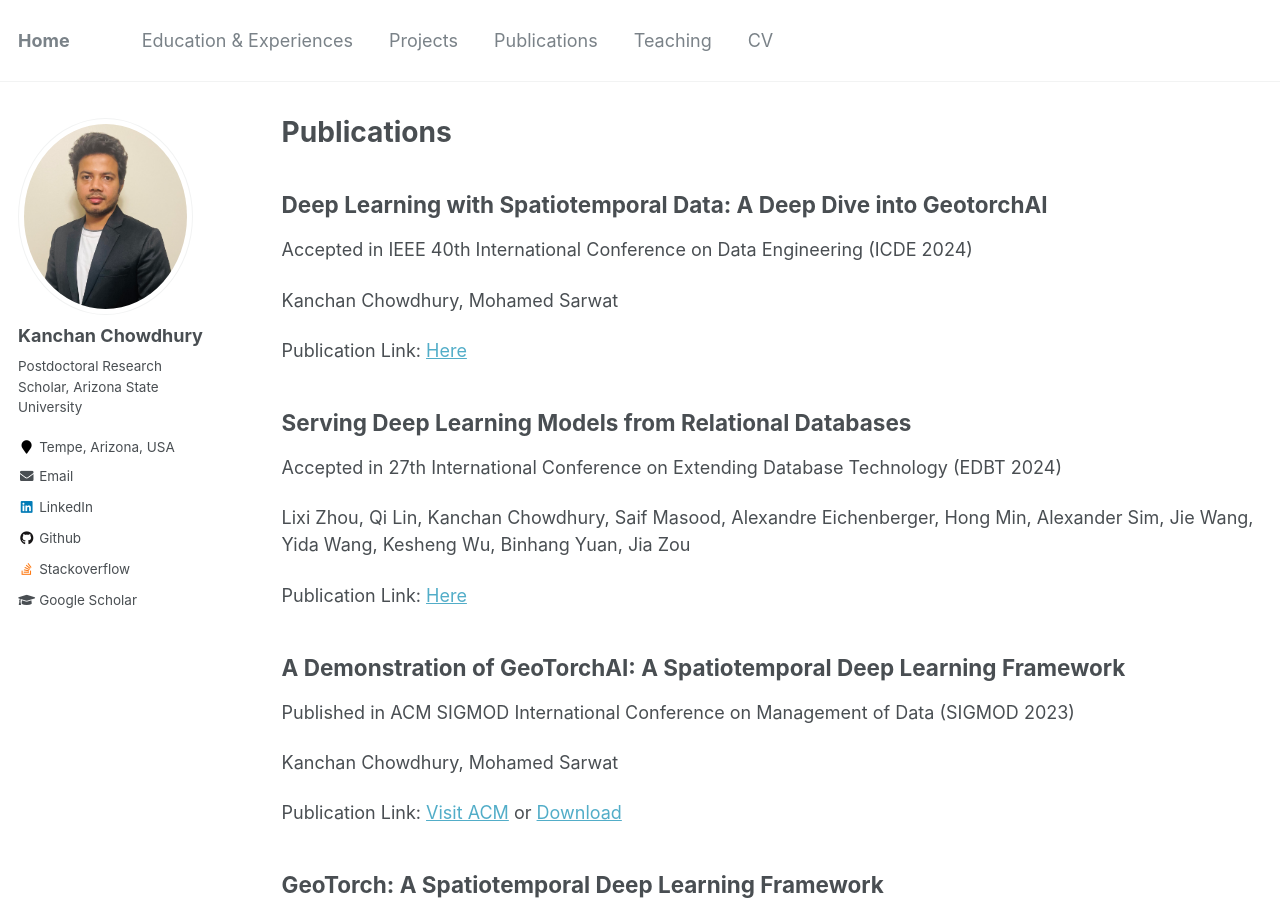
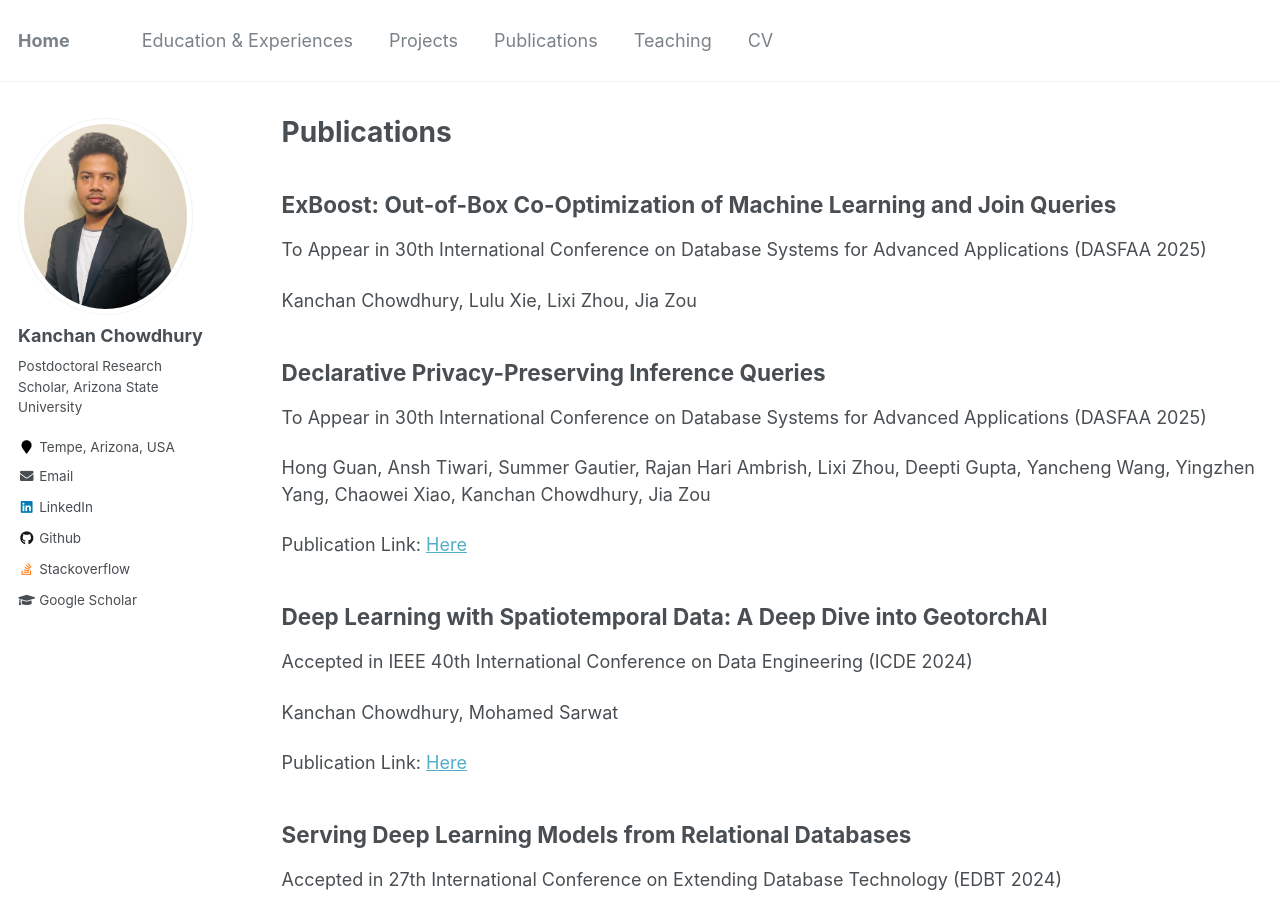
Before and after one commit to kanchanchy/kanchanchy.github.io, a Jekyll site: the page built from _pages/publications.md, in a window 1280 px wide and 900 px high. Built offline with Jekyll 4.4.1, drawn with Linux system fonts in a browser that asks for light colours.

```diff
--- a/_data/navigation.yml
+++ b/_data/navigation.yml
@@ -13,4 +13,4 @@ main:
     url: /teaching/
 
   - title: "CV"
-    url: https://kanchanchy.github.io/files/Kanchan-Chowdhury-CV.pdf
+    url: https://kanchanchy.github.io/files/CV-Kanchan-Chowdhury.pdf
--- a/_pages/publications.md
+++ b/_pages/publications.md
@@ -7,6 +7,19 @@ author_profile: true
 
 {% include base_path %}
 
+ExBoost: Out-of-Box Co-Optimization of Machine Learning and Join Queries
+------
+To Appear in 30th International Conference on Database Systems for Advanced Applications (DASFAA 2025)
+
+Kanchan Chowdhury, Lulu Xie, Lixi Zhou, Jia Zou
+
+Declarative Privacy-Preserving Inference Queries
+------
+To Appear in 30th International Conference on Database Systems for Advanced Applications (DASFAA 2025)
+
+Hong Guan, Ansh Tiwari, Summer Gautier, Rajan Hari Ambrish, Lixi Zhou, Deepti Gupta, Yancheng Wang, Yingzhen Yang, Chaowei Xiao, Kanchan Chowdhury, Jia Zou
+
+Publication Link: [Here](https://kanchanchy.github.io/files/GeoTorchAI-ICDE-2024.pdf)
 
 Deep Learning with Spatiotemporal Data: A Deep Dive into GeotorchAI
 ------
```
Also changed, not shown: _pages/about.md (+2 -0 lines), _pages/cv.md (+1 -1 lines), 2 other files.
